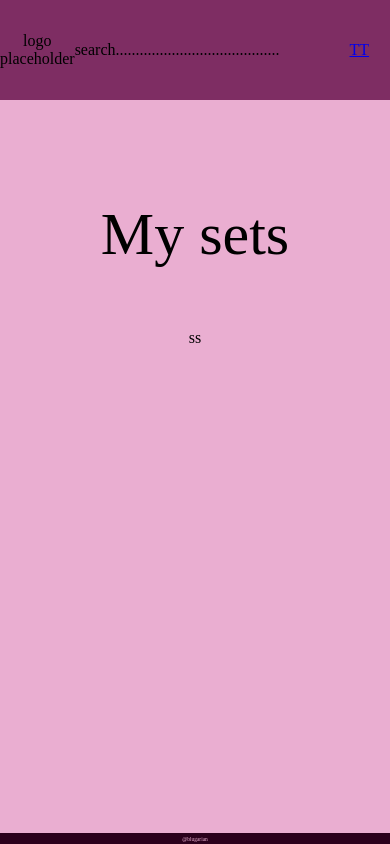
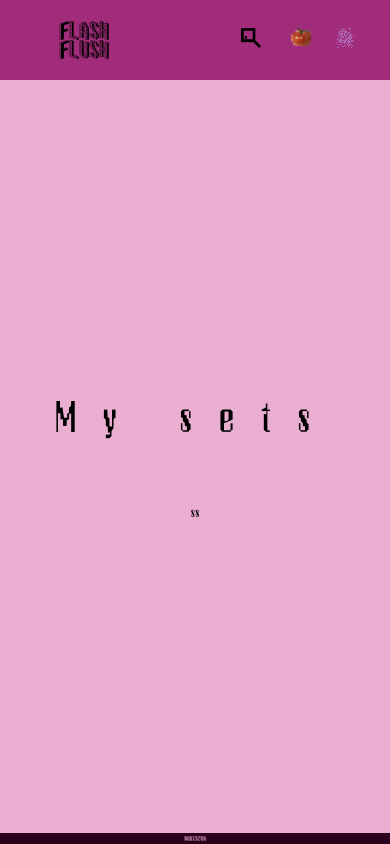
Before and after one commit to dariszka/flashcards-write, a plain HTML site: page index.html in a window 390 px wide. Drawn offline with Linux system fonts and the light colour scheme.

Commit message:
Styles: fonts, icons, media screen adjustments.

```diff
--- a/index.html
+++ b/index.html
@@ -4,24 +4,30 @@
     <meta charset="UTF-8">
     <meta http-equiv="X-UA-Compatible" content="IE=edge">
     <meta name="viewport" content="width=device-width, initial-scale=1.0">
-    <title>Flush-Flash</title>
+    <title>Flash Flush</title>
     <link rel="icon" href="icon.png">
     <script src="main.js" defer></script>
     <link rel="stylesheet" href="styles.css">
 </head>
 <body>
     <div id="header">
-        <div class="logo">logo placeholder</div>
+        <div class="logo">fLASH fLUSH</div>
         <div class="right-side">
-            <div class="search">search.........................................</div>
-            <a href="https://dariszka.github.io/tomate/" class="tomate" target="_blank">TT</a>
-            <div class="account">AA</div>
+            <input type="text" class="search" >
+            <!-- source: https://www.pngrepo.com/svg/61424/pixel-magnifying-glass -->
+            <a href="https://dariszka.github.io/tomate/" class="tomate" target="_blank">
+                <img src="tomate.png" alt="pixel tomato picture">
+                <!-- created with: https://giventofly.github.io/pixelit -->
+            </a>
+            <div class="account">
+                <img src="purple.png">
+            </div>
         </div>
     </div>
     <div id="body">
         <div class="title">My sets</div>
-        <div class="sets"> ss</div>
+        <div class="sets">ss</div>
     </div>
-    <a href="https://www.instagram.com/blugarian/" id="footer" target="_blank">@blugarian</a>
+    <a href="https://github.com/dariszka" id="footer" target="_blank">DARISZKA</a>
 </body>
 </html>
--- a/styles.css
+++ b/styles.css
@@ -1,3 +1,17 @@
+@font-face {
+    /* source: https://www.1001freefonts.com/blox.font */
+    font-family: Blox;
+    src: url(blox2.woff);
+}
+
+@font-face {
+    /* source: https://www.1001freefonts.com/pixel-dreams-demi-bold.font */
+    font-family: Pixeldream;
+    src: url(pixelsdream.woff);
+    font-weight: normal;
+    font-style: normal;
+}
+
 html {
     height: 100%;
 }
@@ -10,6 +24,8 @@ body {
     display: flex;
     flex-direction: column;
     justify-content: space-between;
+
+    font-family: 'Pixeldream', serif;
 }
 
 #header {
@@ -17,27 +33,80 @@ body {
     top: 0;
     width: 100%;
     min-height: 6%;
-    height: 100px;
+    height: 150px;
     max-height: 20%;
     z-index: 999;
 
     display: flex;
     align-items: center;
     justify-content: space-around;
+    gap: 32px;
     box-sizing: border-box;
 
-    background-color: rgb(126, 45, 99);
+    background-color: rgb(161, 44, 122);
+}
+
+.logo {
+    font-family: 'Blox', 'Pixeldream', serif;
+    font-size: 80px;
 }
 
 .right-side {
     display: flex;
     gap: 70px;
+    align-items: center;
+}
+
+.search {
+    padding: 5px;
+
+    background-color: rgb(175, 145, 170);
+    font-family: 'Pixeldream', serif;
+}
+
+.search {
+    height: 30px;
+    width: 180px;
+    border: 0px;
+    padding-bottom: 12px;
+    padding-left: 50px;
+
+    background-color: rgb(194, 142, 185);
+    background-image: url(search.png);
+    background-size: 30px;
+    background-position: 10px 10px;
+    background-repeat: no-repeat;
+    font-size: 25px;
+    letter-spacing: 1px;
+
+    transition: 0.5s ease-in-out;
+}
+
+
+input:focus {
+    height: 35px;
+    border-radius: 15px;
+    width: 370px;
+    padding-bottom: 5px;
+}
+
+.tomate > img {
+    width: 40px;
+    height: 40px;
+    filter: grayscale(35%);
+    margin-top: -5px;
+}
+
+.account > img {
+    width: 50px;
+    height: 50px;
+    filter: grayscale(37%);
 }
 
 #body {
-    margin-top: min(100px, 10%);
+    margin-top: min(150px, 30%);
     margin-bottom: 2.7vw;
-    padding: 10px;
+    padding: 30px;
 
     display: flex;
     flex-direction: column;
@@ -49,8 +118,8 @@ body {
 }
 
 .title {
-    margin-top: -325px;
-    font-size: 60px;
+    font-size: 85px;
+    letter-spacing: 25px;
 }
 
 .sets {
@@ -71,4 +140,83 @@ body {
     text-decoration: none;
     background-color: rgba(43, 0, 28);
     color: rgb(234, 174, 209);
+    font-family: 'Blox', 'Pixeldream', serif;
 }
+
+@media screen and (max-width: 990px){
+    .logo {
+        font-size: 70px;
+    }
+    .right-side {
+        gap: 40px;
+    }
+    .search {
+        width: 110px;
+    }
+}
+
+@media screen and (max-width: 860px){
+    .logo {
+        font-size: 60px;
+    }
+    .search {
+        width: 70px;
+    }
+}
+
+@media screen and (max-width: 790px){
+    .logo {
+        font-size: 55px;
+    }
+    .search {
+        width: 10px;
+        padding-left: 34px ;
+    }
+}
+
+@media screen and (max-width: 680px){
+    .logo {
+        width: 100px;
+    }
+    .right-side {
+        gap: 25px;
+    }
+    .search {
+        width: 30px;
+        height: 30px;
+        background-size: 30px;
+        padding: 0;
+        background-position: 0px 0px;
+        background-color: initial;
+    }
+    .title {
+        font-size: 65px;
+    }
+}
+
+@media screen and (max-width: 481px){
+    #header{
+        height: 80px;
+    }
+    .logo {
+        font-size: 20px;
+    }
+    .search{
+        background-size: 20px;
+        background-position: 5px 3px;
+    }
+    .tomate > img {
+        width: 20px;
+        height: 20px;
+    }
+    .account > img {
+        width: 20px;
+        height: 20px;
+    }
+    #body {
+        margin-top: 80px;
+    }
+    .title {
+        font-size: 50px;
+    }
+}
```
Also changed, not shown: blox2.woff (added), pixelsdream.woff (added), purple.png (added), search.png (added), tomate.png (added).
